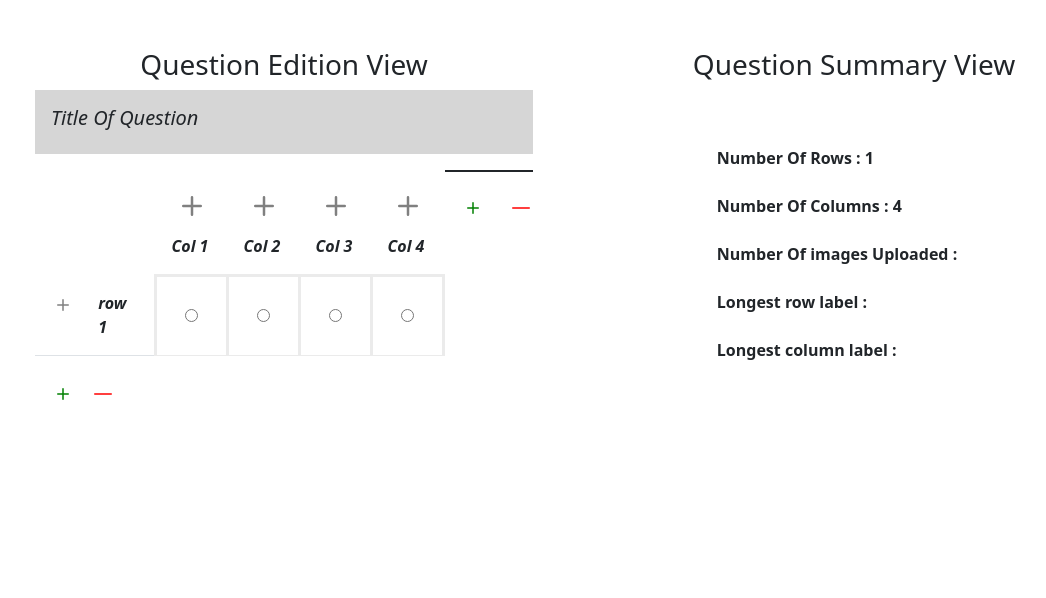
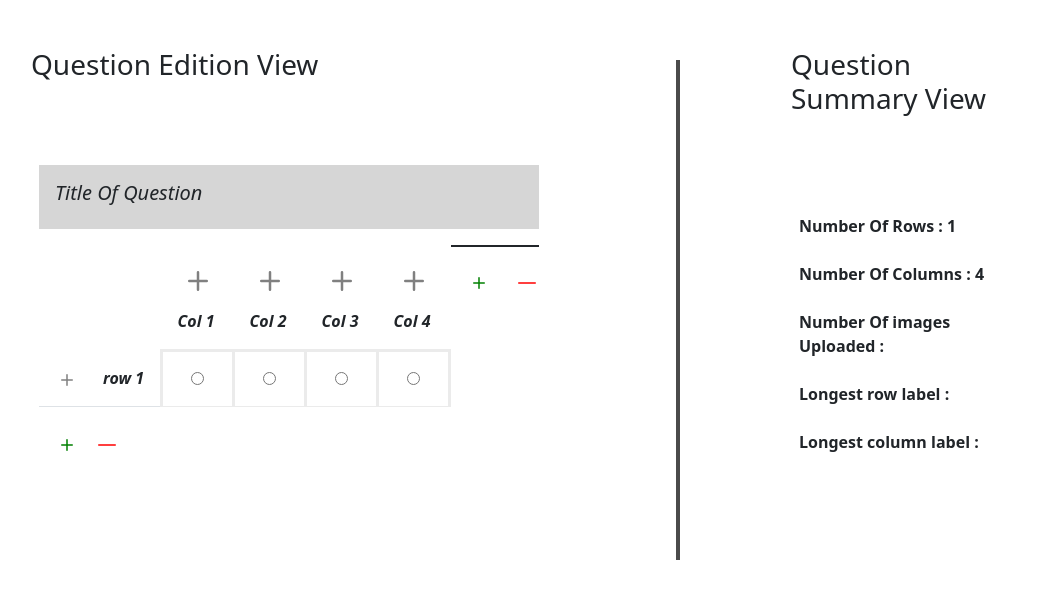
Before and after one commit to beejay321/question_editor, a React (Create React App) app: page / in a window 1280 px wide. Shown: the top 598 px of the page, without its empty margins (71-1117 px from the left). Built offline with nearby package versions, Linux system fonts and the light colour scheme.

Commit message:
Update home.jsx

```diff
--- a/src/components/home.jsx
+++ b/src/components/home.jsx
@@ -1,5 +1,4 @@
-import React, { useState, useEffect, useRef } from "react";
-import { Container, Row, Col, Table, Button } from "react-bootstrap";
+import { Container, Row, Col } from "react-bootstrap";
 import EditionView from "./EditionView";
 import SummaryView from "./SummaryView";
 
@@ -8,12 +7,16 @@ const Home = () => {
     <>
       <Container className=" ">
         <Row>
-          <Col xs={12} md={6} className="d-grid justify-content-center pt-5">
-            <h3 className="d-flex justify-content-center">Question Edition View</h3>
+          <Col sm={12} lg={7} className="d-grid justify-content-start px-3  pt-5">
+            <h3 className="d-flex justify-content-start px-3">Question Edition View</h3>
             <EditionView />
           </Col>
-          <Col xs={12} md={6} className="d-grid justify-content-center pt-5">
-            <h3 className="d-flex justify-content-center">Question Summary View</h3>
+          <Col sm={0} lg={1}>
+            <div class="vertical"></div>
+          </Col>
+
+          <Col sm={12} lg={3} className="d-grid justify-content-start px-3 pt-5">
+            <h3 className="d-flex justify-content-start px-3">Question Summary View</h3>
             <SummaryView />
           </Col>
         </Row>
```
